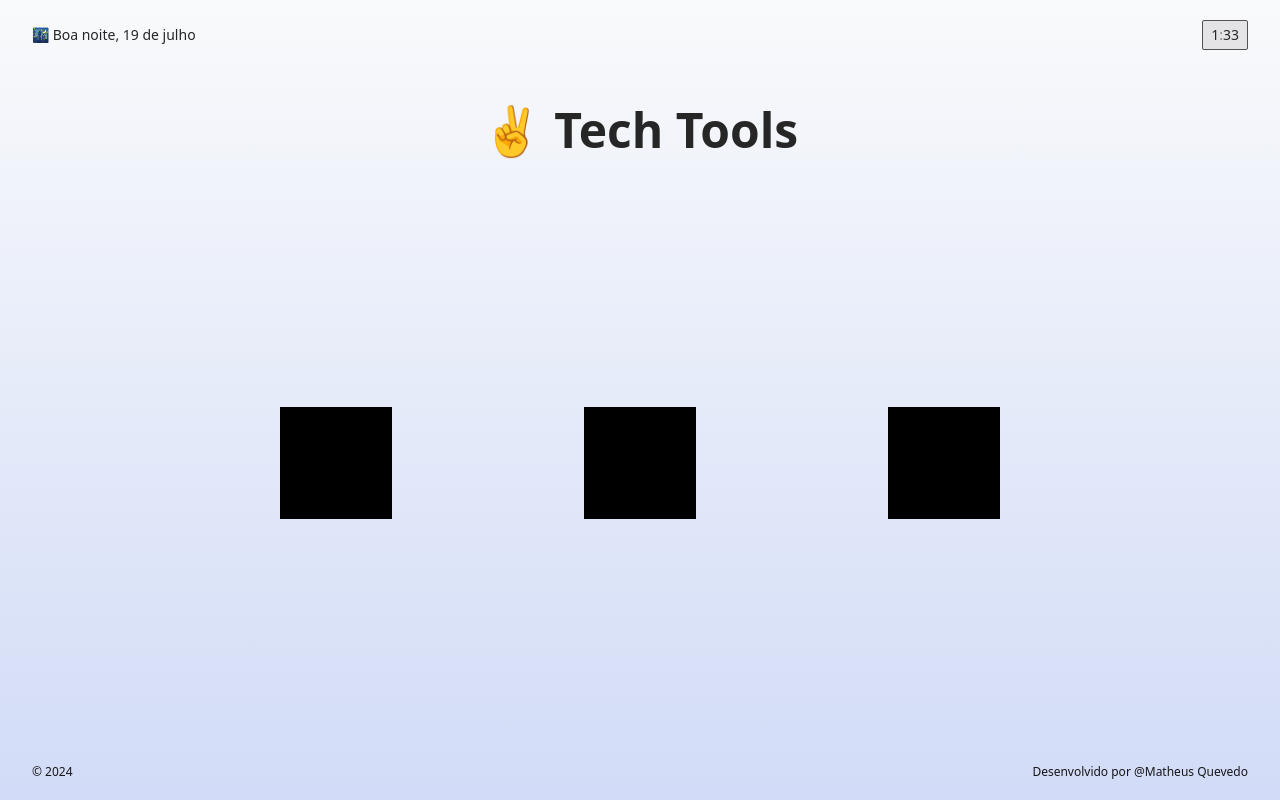
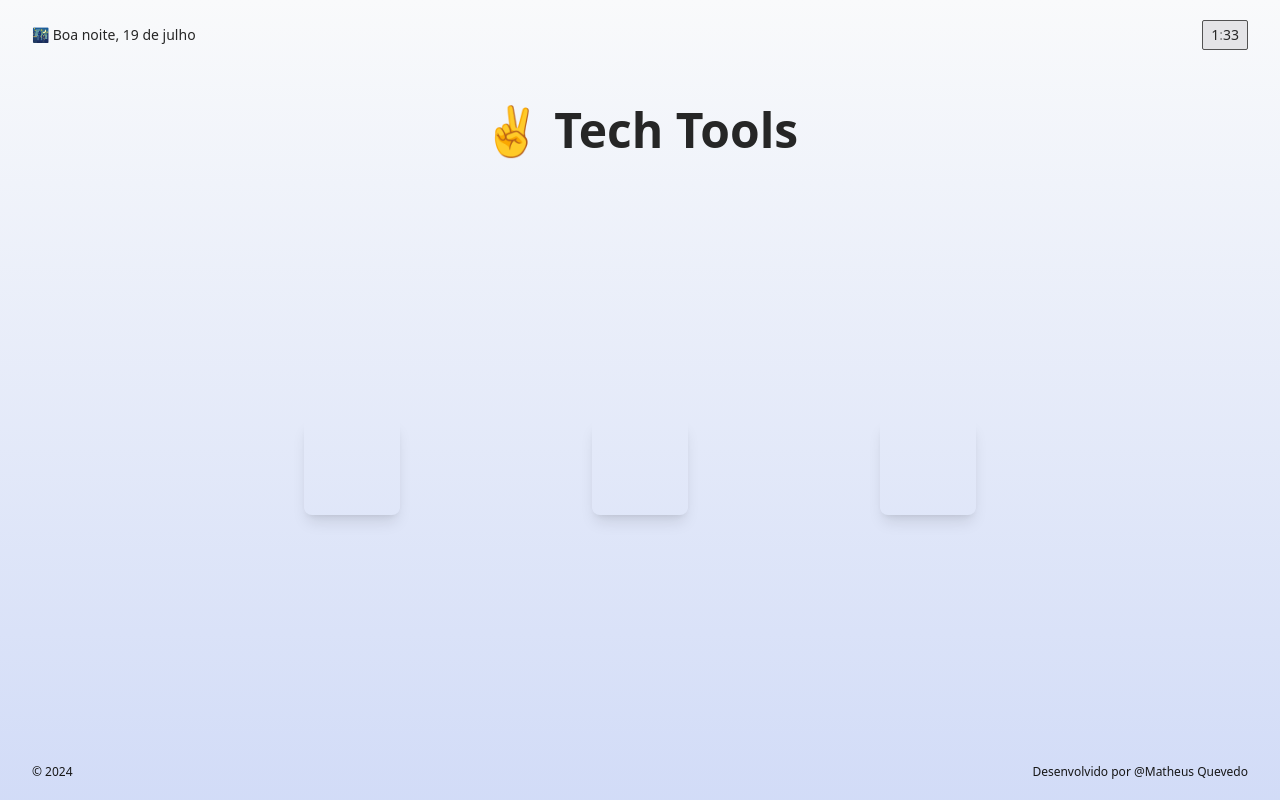
Before and after one commit to mthquevedo/Minhas-ferramentas, a React (Vite) app: page / in a window 1280 px wide. Built offline with nearby package versions, Linux system fonts and the light colour scheme.

Commit message:
Adição: novas props e título foram adicionados

```diff
--- a/src/components/HomeLink/index.tsx
+++ b/src/components/HomeLink/index.tsx
@@ -1,19 +1,25 @@
 import { ButtonHTMLAttributes } from "react";
 import { Link } from "react-router-dom";
+import { twMerge } from "tailwind-merge";
 
 interface HomeLinkProps extends ButtonHTMLAttributes<HTMLButtonElement> {
     to: string;
-    icon: string;
-    iconAltText: string;
+    icon: React.ReactNode;
     className: string;
+    iconClassName?: string;
+    title: string;
 }
 
-export function HomeLink({ icon, to, className, iconAltText, ...props }: HomeLinkProps) {
+export function HomeLink({ icon, to, className, iconClassName, title, ...props }: HomeLinkProps) {
     return (
-        <Link to={to} className="w-28 h-28 bg-black">
-            <button {...props} className={className}>
-                <img src={icon} alt={iconAltText} />
-            </button>
-        </Link>
+        <div className="flex flex-col items-center gap-2">
+            <p className="font-medium">{title}</p>
+
+            <Link to={to}>
+                <button {...props} className={twMerge(" flex justify-center items-center w-24 h-24 rounded-lg shadow-lg transition-all duration-100	 hover:-translate-y-1", className)}>
+                    <p className={twMerge("text-4xl", iconClassName)}>{icon}</p>
+                </button>
+            </Link>
+        </div>
     );
 }
```
